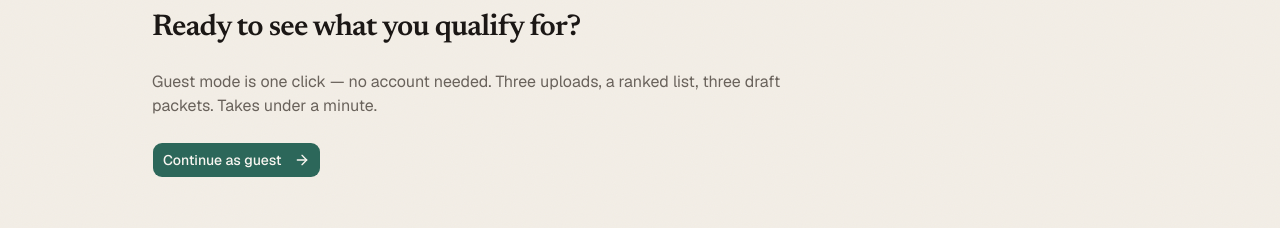
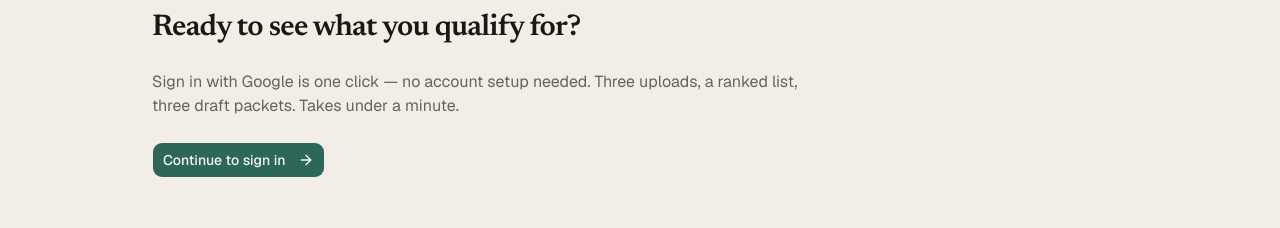
Before and after one commit to AlaskanTuna/Layak, a Next.js app in the folder frontend/: page / in a window 1280 px wide. Shown: the part 2868-3096 px from the top of the page. Built offline with nearby package versions, Linux system fonts and the light colour scheme; no server answers.

Commit message:
fix(ui): remove guest copy from landing cta

```diff
--- a/frontend/src/components/landing/landing-cta.tsx
+++ b/frontend/src/components/landing/landing-cta.tsx
@@ -11,11 +11,11 @@ export function LandingCta() {
           Ready to see what you qualify for?
         </h2>
         <p className="max-w-2xl text-sm text-muted-foreground sm:text-base">
-          Guest mode is one click — no account needed. Three uploads, a ranked list, three draft packets. Takes under a
-          minute.
+          Sign in with Google is one click — no account setup needed. Three uploads, a ranked list, three draft packets.
+          Takes under a minute.
         </p>
         <Button render={<Link href="/sign-in" />} size="lg">
-          Continue as guest
+          Continue to sign in
           <ArrowRight className="ml-1.5 size-4" aria-hidden />
         </Button>
       </div>
```
